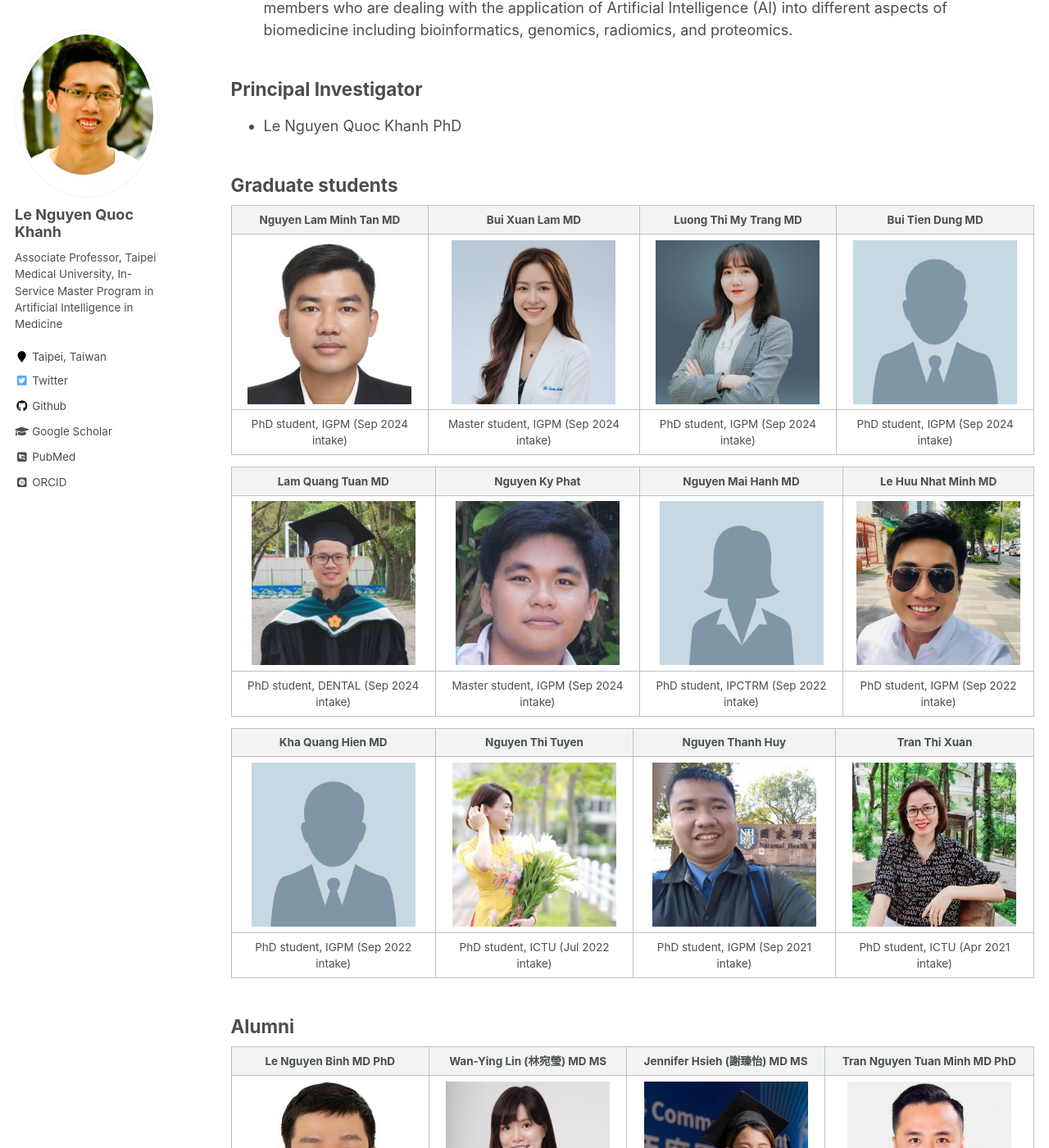
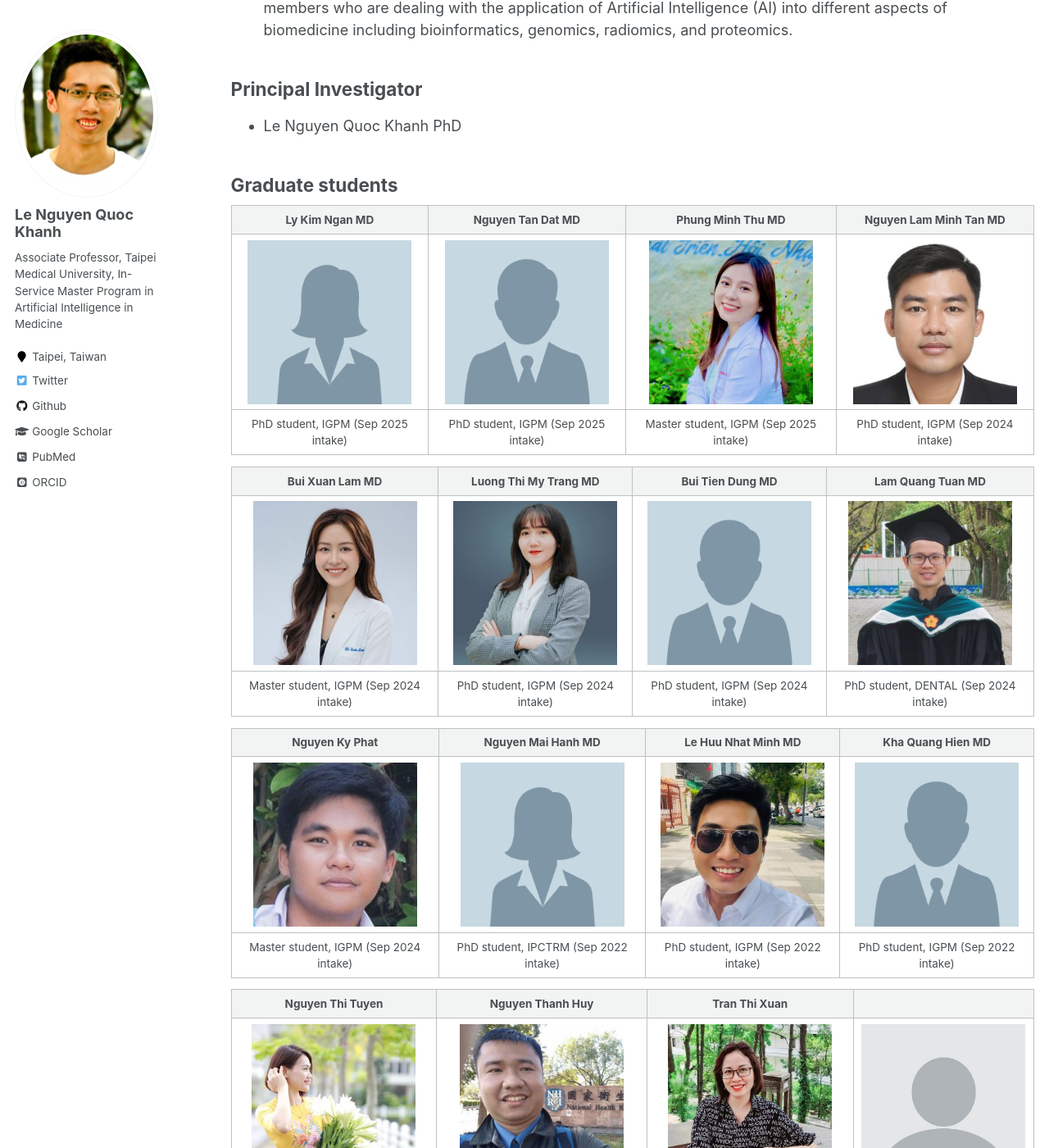
Before and after one commit to khanhlee/khanhlee.github.io, a Jekyll site: the page built from _pages/member.md, in a window 1280 px wide and 1400 px high, scrolled down 215 px. Shown: the whole window at 82% size. Built offline with Jekyll 4.4.1, drawn with Linux system fonts in a browser that asks for light colours; some web fonts are replaced; some of the changed text lies outside the part shown.

Commit message:
Update member.md

```diff
--- a/_pages/member.md
+++ b/_pages/member.md
@@ -13,20 +13,25 @@ author_profile: true
 
 ## Graduate students
 
-| Nguyen Lam Minh Tan MD | Bui Xuan Lam MD | Luong Thi My Trang MD | Bui Tien Dung MD |
+| Ly Kim Ngan MD | Nguyen Tan Dat MD | Phung Minh Thu MD | Nguyen Lam Minh Tan MD |
 | :-------------: | :-------------: | :-----: | :-----: |
-| <img align="center" src="/images/tan.jpg" width="200px"> | <img align="center" src="/images/xuan_lam.jpg" width="200px"> | <img align="center" src="/images/mytrang.jpg" width="200px"> | <img align="center" src="/images/male.png" width="200px"> |
-| PhD student, IGPM (Sep 2024 intake) | Master student, IGPM (Sep 2024 intake) | PhD student, IGPM (Sep 2024 intake) | PhD student, IGPM (Sep 2024 intake) |
+| <img align="center" src="/images/female.png" width="200px"> | <img align="center" src="/images/male.png" width="200px"> | <img align="center" src="/images/thu.jpg" width="200px"> | <img align="center" src="/images/tan.jpg" width="200px"> |
+| PhD student, IGPM (Sep 2025 intake) | PhD student, IGPM (Sep 2025 intake) | Master student, IGPM (Sep 2025 intake) | PhD student, IGPM (Sep 2024 intake) |
 
-| Lam Quang Tuan MD | Nguyen Ky Phat | Nguyen Mai Hanh MD | Le Huu Nhat Minh MD |
+| Bui Xuan Lam MD | Luong Thi My Trang MD | Bui Tien Dung MD | Lam Quang Tuan MD |
 | :-------------: | :-------------: | :-----: | :-----: |
-| <img align="center" src="/images/tuan.jpg" width="200px"> | <img align="center" src="/images/phat.jpg" width="200px"> | <img align="center" src="/images/female.png" width="200px"> | <img align="center" src="/images/minh_le.jpg" width="200px"> |
-| PhD student, DENTAL (Sep 2024 intake) | Master student, IGPM (Sep 2024 intake) | PhD student, IPCTRM (Sep 2022 intake) | PhD student, IGPM (Sep 2022 intake) |
+| <img align="center" src="/images/xuan_lam.jpg" width="200px"> | <img align="center" src="/images/mytrang.jpg" width="200px"> | <img align="center" src="/images/male.png" width="200px"> | <img align="center" src="/images/tuan.jpg" width="200px"> |
+| Master student, IGPM (Sep 2024 intake) | PhD student, IGPM (Sep 2024 intake) | PhD student, IGPM (Sep 2024 intake) | PhD student, DENTAL (Sep 2024 intake) |
 
-| Kha Quang Hien MD | Nguyen Thi Tuyen | Nguyen Thanh Huy | Tran Thi Xuan |
+| Nguyen Ky Phat | Nguyen Mai Hanh MD | Le Huu Nhat Minh MD | Kha Quang Hien MD |
 | :-------------: | :-------------: | :-----: | :-----: |
-| <img align="center" src="/images/male.png" width="200px"> | <img align="center" src="/images/tuyen.jpg" width="200px"> | <img align="center" src="/images/huy.jpg" width="200px"> | <img align="center" src="/images/xuan.jpg" width="200px"> |
-| PhD student, IGPM (Sep 2022 intake) | PhD student, ICTU (Jul 2022 intake) | PhD student, IGPM (Sep 2021 intake) | PhD student, ICTU (Apr 2021 intake) |
+| <img align="center" src="/images/phat.jpg" width="200px"> | <img align="center" src="/images/female.png" width="200px"> | <img align="center" src="/images/minh_le.jpg" width="200px"> | <img align="center" src="/images/male.png" width="200px"> |
+| Master student, IGPM (Sep 2024 intake) | PhD student, IPCTRM (Sep 2022 intake) | PhD student, IGPM (Sep 2022 intake) | PhD student, IGPM (Sep 2022 intake) |
+
+| Nguyen Thi Tuyen | Nguyen Thanh Huy | Tran Thi Xuan |  |
+| :-------------: | :-------------: | :-----: | :-----: |
+| <img align="center" src="/images/tuyen.jpg" width="200px"> | <img align="center" src="/images/huy.jpg" width="200px"> | <img align="center" src="/images/xuan.jpg" width="200px"> | <img align="center" src="/images/profile.png" width="200px"> |
+| PhD student, ICTU (Jul 2022 intake) | PhD student, IGPM (Sep 2021 intake) | PhD student, ICTU (Apr 2021 intake) |  |
 
 ## Alumni
 
@@ -52,17 +57,17 @@ author_profile: true
 
 ## Internship students
 
-| Nguyen Hoa Phan | Le Tran Quoc Khanh | Le Viet Duy | Le Thi Phuong Thao |
+| Bui Quynh Anh | Nguyen Hoa Phan | Le Tran Quoc Khanh | Le Viet Duy |
 | :-------------: | :-------------: | :-----: | :-----: |
-| <img align="center" src="/images/phan.jpg" width="200px"> | <img align="center" src="/images/khanhle.jpg" width="200px"> | <img align="center" src="/images/male.png" width="200px"> | <img align="center" src="/images/thao.jpg" width="200px"> |
+| <img align="center" src="/images/quynhanh.jpg" width="200px"> | <img align="center" src="/images/phan.jpg" width="200px"> | <img align="center" src="/images/khanhle.jpg" width="200px"> | <img align="center" src="/images/male.png" width="200px"> |
 | TEEP 2025 | TEEP 2025 | TEEP 2025 | TEEP 2025 |
 
-| Pham Dang Khoa | Vo Nguyen Phat | Le Hoang Bach Dat | Nguyen Thi Lan |
+| Le Thi Phuong Thao | Pham Dang Khoa | Vo Nguyen Phat | Le Hoang Bach Dat |
 | :-------------: | :-------------: | :-----: | :-----: |
-| <img align="center" src="/images/male.png" width="200px"> | <img align="center" src="/images/vnphat.jpg" width="200px"> | <img align="center" src="/images/dat.jpg" width="200px"> | <img align="center" src="/images/lan.jpg" width="200px"> |
-| TEEP 2025 | TEEP 2025 | IIPP 2025 | IIPP 2025 |
+| <img align="center" src="/images/thao.jpg" width="200px"> | <img align="center" src="/images/male.png" width="200px"> | <img align="center" src="/images/vnphat.jpg" width="200px"> | <img align="center" src="/images/dat.jpg" width="200px"> |
+| TEEP 2025 | TEEP 2025 | TEEP 2025 | IIPP 2025 |
 
-| Vo Thanh Hoa | Nguyen Huu Phuc Lam | Nguyen Thanh Huy |  |
+| Nguyen Thi Lan | Vo Thanh Hoa | Nguyen Huu Phuc Lam | Nguyen Thanh Huy |
 | :-------------: | :-------------: | :-----: | :-----: |
-| <img align="center" src="/images/thanh_hoa.jpg" width="200px"> | <img align="center" src="/images/phuc_lam.jpg" width="200px"> | <img align="center" src="/images/thanh_huy.jpg" width="200px"> | <img align="center" src="/images/profile.png" width="200px"> |
-| IIPP 2024 | TEEP 2024 | IIPP 2023 |  |
+| <img align="center" src="/images/lan.jpg" width="200px"> | <img align="center" src="/images/thanh_hoa.jpg" width="200px"> | <img align="center" src="/images/phuc_lam.jpg" width="200px"> | <img align="center" src="/images/thanh_huy.jpg" width="200px"> |
+| IIPP 2025 | IIPP 2024 | TEEP 2023 | IIPP 2023 |
```
